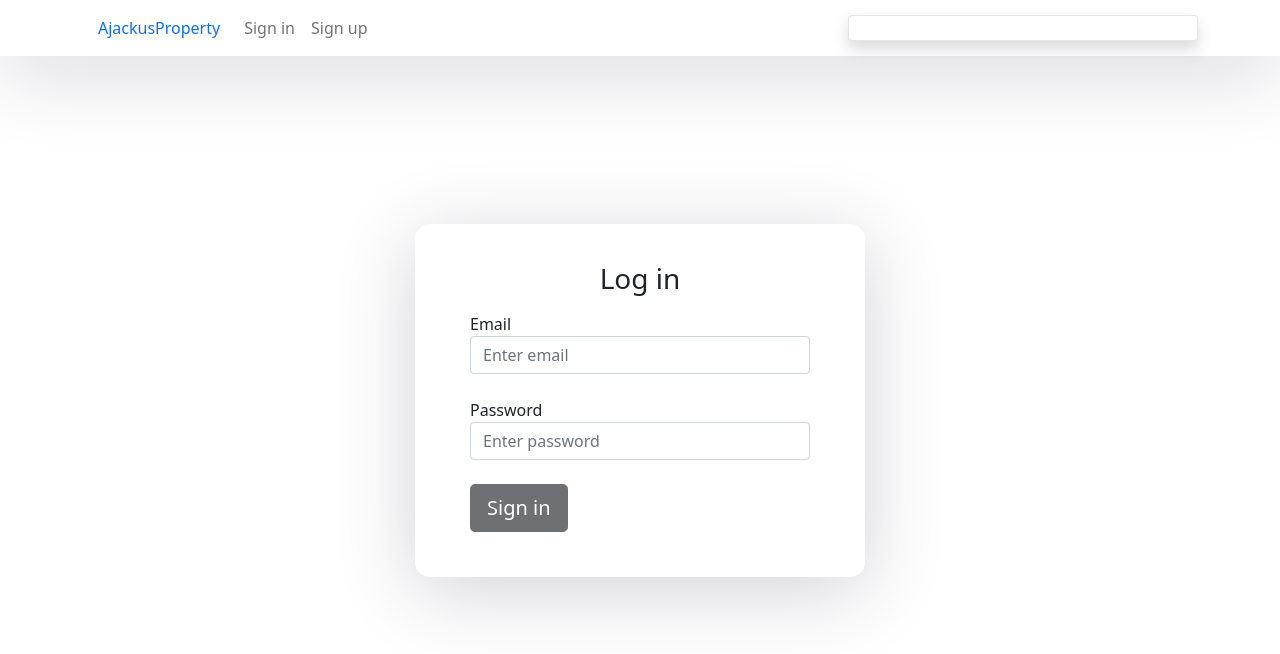
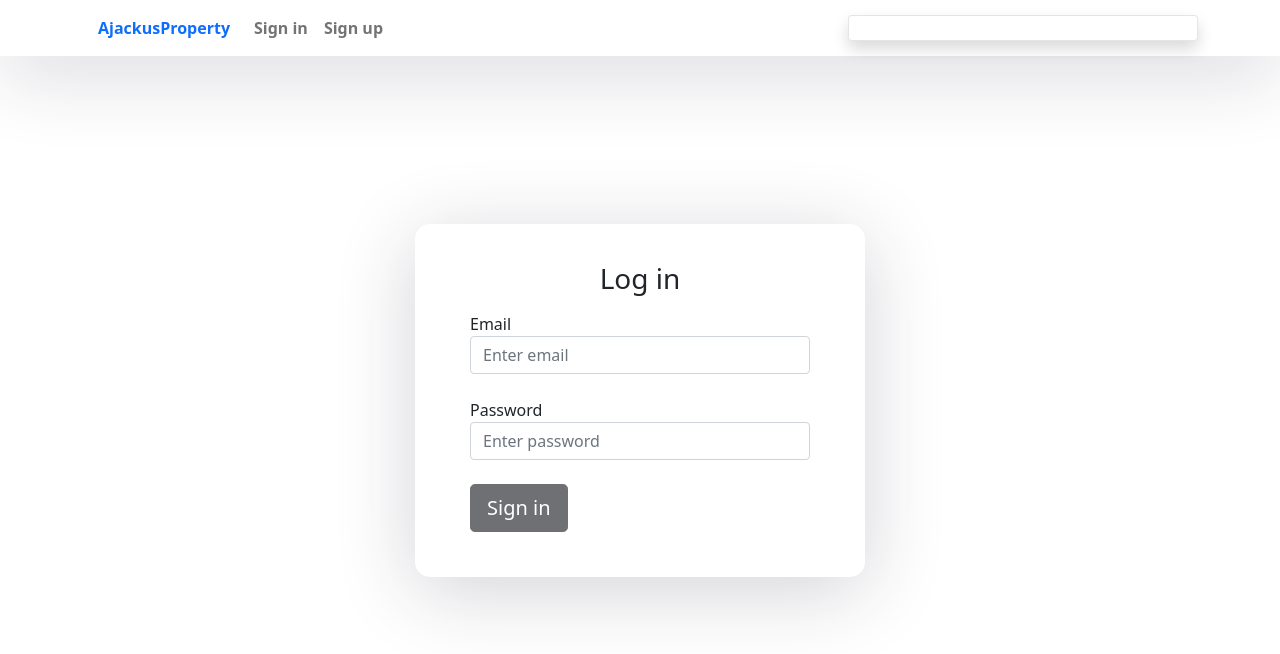
Before and after one commit to sadhvi23/react-property-app, a React (Create React App) app: page / in a window 1280 px wide. Shown: the top 654 px of the page. Built offline with nearby package versions, Linux system fonts and the light colour scheme.

Commit message:
Modified form layout changes

```diff
--- a/src/launchComponents/formLayouts/inputLayout.js
+++ b/src/launchComponents/formLayouts/inputLayout.js
@@ -3,7 +3,7 @@ export const Input = (props) => {
     <div className={props.divClass}>
       <label>{props.label}</label>
       <input type={props.type} name={props.name} className={props.class} placeholder=
-      {props.placeholder} value={props.value} onChange={props.handleChange} />
+      {props.placeholder} value={props.value} onChange={props.handleChange}/>
       <br />
     </div>
   );
--- a/src/launchComponents/formLayouts/linkLayout.js
+++ b/src/launchComponents/formLayouts/linkLayout.js
@@ -2,7 +2,7 @@ import { Link } from "react-router-dom";
 
 const LinkLayout = (props) => {
   return (
-    <Link className="nav-link" to={props.path}>{props.label}</Link>
+    <b><Link className="nav-link" to={props.path}>{props.label}</Link></b>
   );
 }
 
--- a/src/launchComponents/formLayouts/routeLayout.js
+++ b/src/launchComponents/formLayouts/routeLayout.js
@@ -6,7 +6,7 @@ export const RouteLayout = (props) => {
     <Route path={props.path} render={() => {
       return(
         <div>
-          <props.class formik={props.formik} setUser={props.setUser}/>
+          <props.class formik={props.formik} setUser={props.setUser} />
           <div className="panel panel-default">
             <FormErrors formErrors={props.formik.values.formErrors} />
           </div>
```
